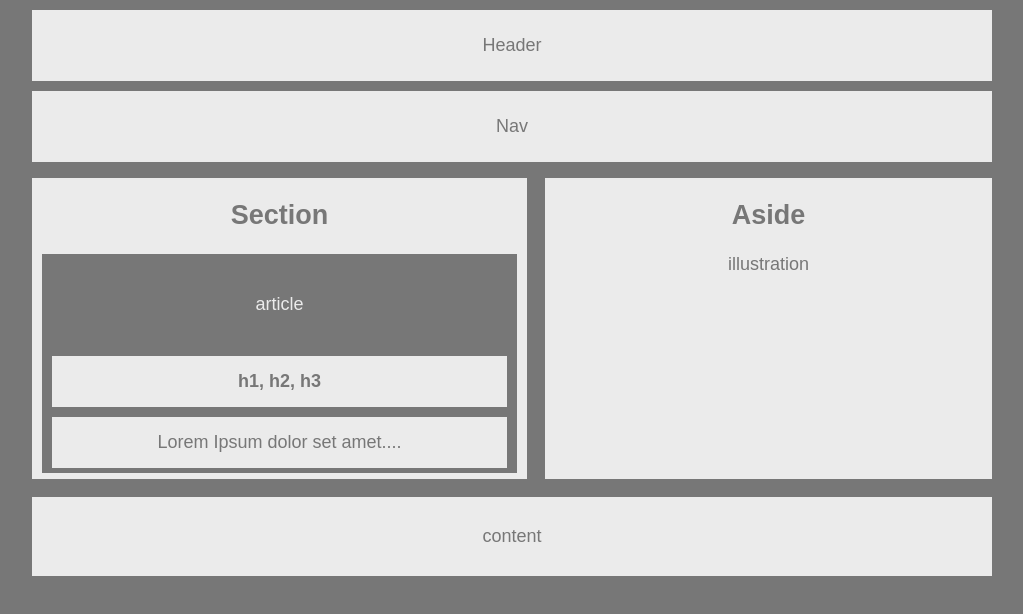
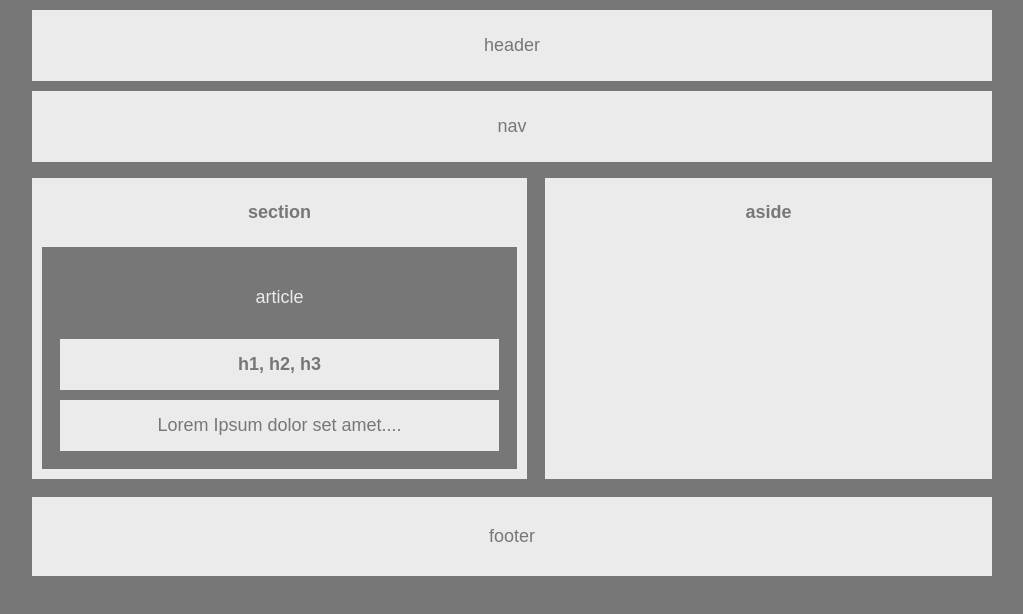
Before and after one commit to amit8001/HW-Wireframe, a plain HTML site: page index.html in a window 1280 px wide. Shown: the whole page, without its empty margins (148-1171 px from the left). Drawn offline with Linux system fonts and the light colour scheme.

Commit message:
Realigned the sizes within the section container

```diff
--- a/index.html
+++ b/index.html
@@ -7,13 +7,13 @@
 </head>
 <body>
     <header>
-        Header
+        header
     </header>
     <nav>
-            Nav
+            nav
     </nav>
     <section>
-        <h1>Section</h1>
+        <h4>section</h4>
         <article> article
                 <header id="hdr">
                         <strong>h1, h2, h3</strong>
@@ -22,11 +22,10 @@
         </article>
     </section>
     <aside>
-        <h1>Aside</h1>
-        <p>illustration</p>
+        <h4>aside</h4>
     </aside>
     <footer>
-        <p>content</p>
+        <p>footer</p>
     </footer>
 </body>
 </html>
--- a/style.css
+++ b/style.css
@@ -46,7 +46,7 @@ article {
     color: #ebebeb;
     background-color: #777;
     margin: 10px 10px 20px 10px;
-    height: 179px;
+    height: 182px;
     padding-top: 40px;
 }
  p{
@@ -57,15 +57,15 @@ section, aside {
         height: 301px;
 }
 #hdr {
-    margin: 10px 10px 10px 10px;
+    margin: 10px 18px 10px 18px;
     /* width: 600px; */
-    margin-top: 41px;
+    margin-top: 31px;
     padding-top: 15px;
     padding-bottom: 15px;
 }
 #ct {
     padding: 10px;
-    margin: 10px 10px 10px 10px;
+    margin: 10px 18px 10px 18px;
     /* width: 578px; */
     padding-bottom: 15px;
     padding-top: 15px;
```
